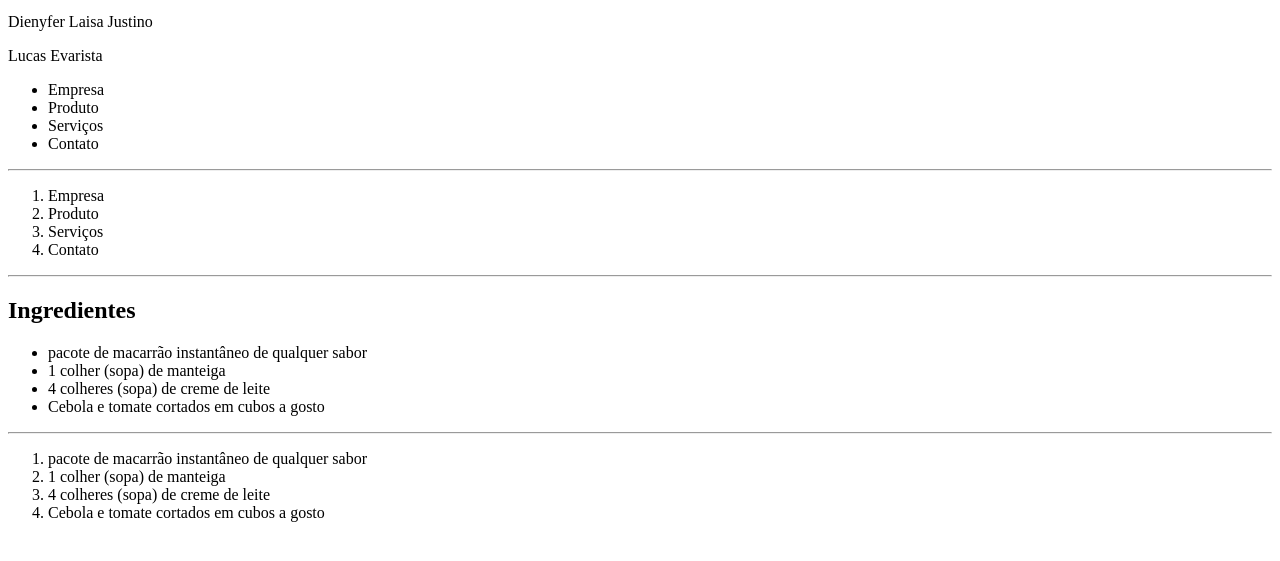
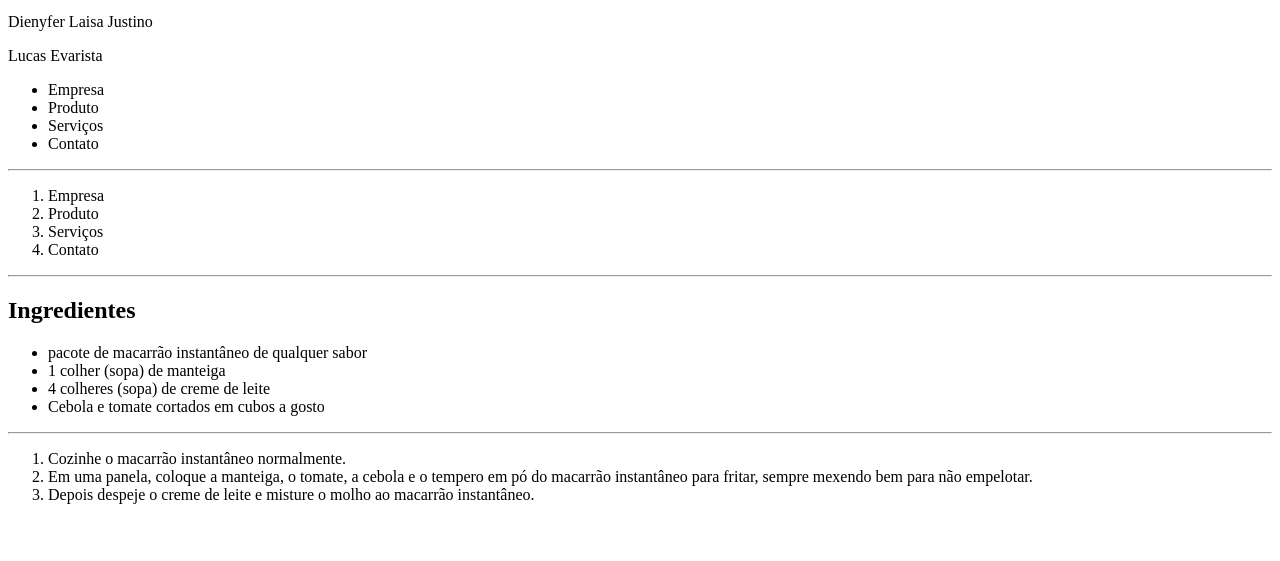
Before and after one commit to gracelarabarros/quarta-tentativa, a plain HTML site: page index.html in a window 1280 px wide. Shown: the part 101-662 px from the top of the page. Drawn offline with Linux system fonts and the light colour scheme.

Commit message:
receita completa

```diff
--- a/index.html
+++ b/index.html
@@ -33,10 +33,9 @@
     </ul>
     <hr>
     <ol>
-        <li>pacote de macarrão instantâneo de qualquer sabor</li>
-        <li>1 colher (sopa) de manteiga</li>
-        <li>4 colheres (sopa) de creme de leite</li>
-        <li>Cebola e tomate cortados em cubos a gosto</li>
+        <li>Cozinhe o macarrão instantâneo normalmente.</li>
+        <li>Em uma panela, coloque a manteiga, o tomate, a cebola e o tempero em pó do macarrão instantâneo para fritar, sempre mexendo bem para não empelotar.</li>
+        <li>Depois despeje o creme de leite e misture o molho ao macarrão instantâneo.</li>
     </ol>
 
 </body>
```
